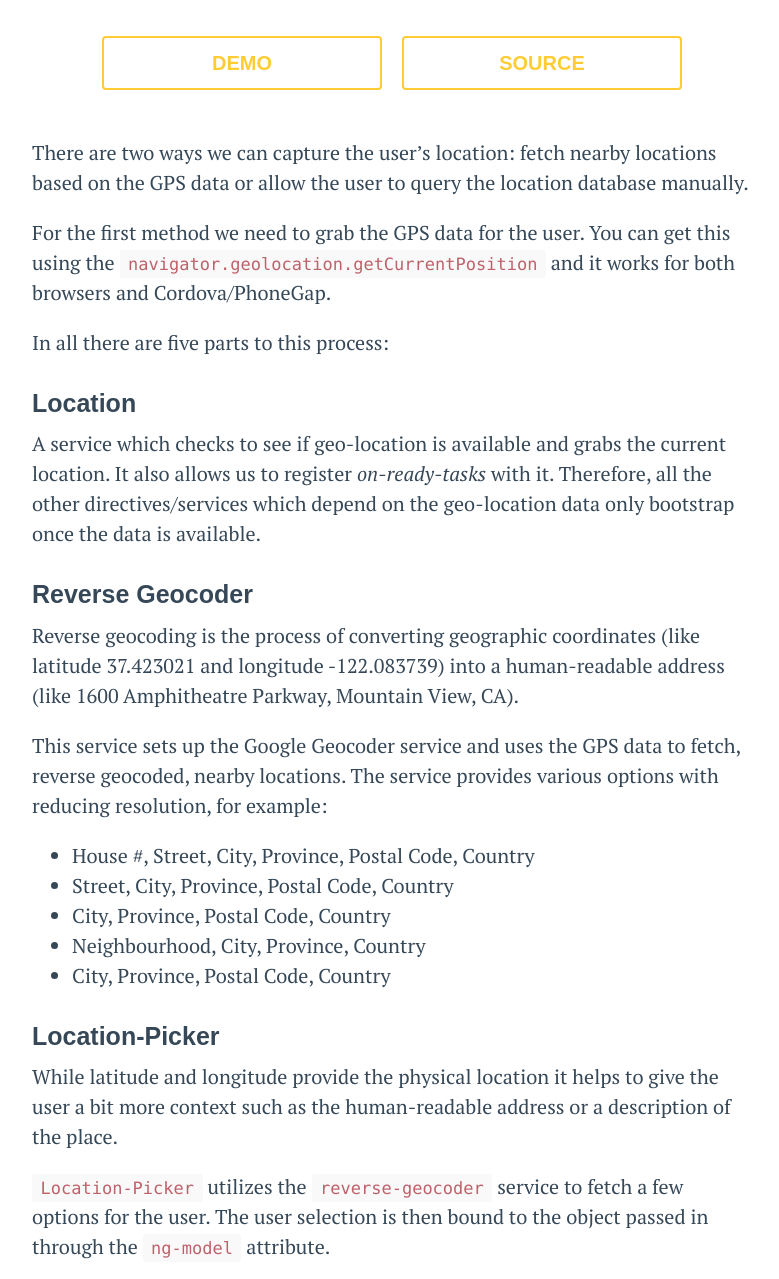
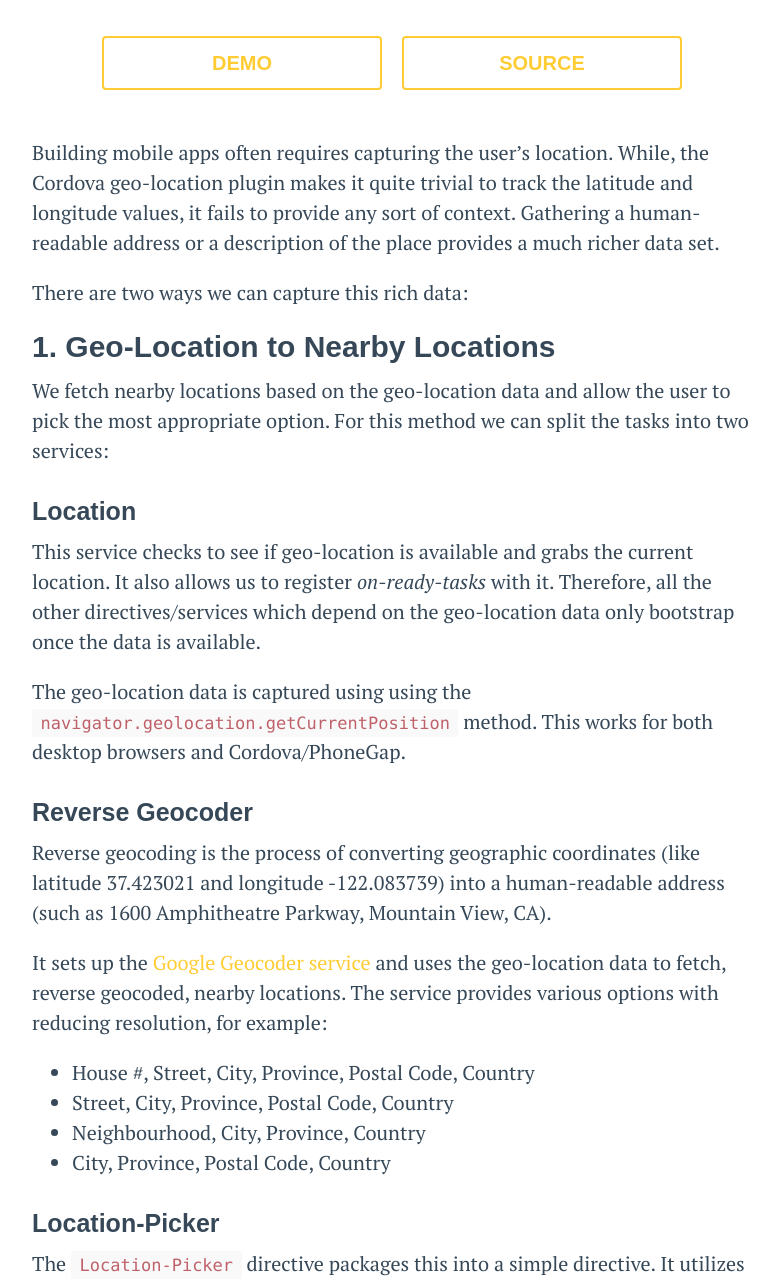
Before and after one commit to winkerVSbecks/le-blog, a Jekyll site: the page built from _posts/2014-10-12-locator.md, in a window 1280 px wide and 1400 px high, scrolled down 353 px, cut to the strip 121-1400 px from the top of the window. Shown: the whole strip, without its empty margins (248-1027 px from the left). Built offline with Jekyll 4.4.1, drawn with Linux system fonts in a browser that asks for light colours; Markdown is read by kramdown in place of the engine named in the settings; some of the changed text lies outside the part shown.

Commit message:
locator draft one

```diff
--- a/_posts/2014-10-12-locator.md
+++ b/_posts/2014-10-12-locator.md
@@ -10,43 +10,47 @@
 
 {% include demo-source.html %}
 
-There are two ways we can capture the user's location: fetch nearby locations based on the GPS data or allow the user to query the location database manually.
+Building mobile apps often requires capturing the user's location. While, the Cordova geo-location plugin makes it quite trivial to track the latitude and longitude values, it fails to provide any sort of context. Gathering a human-readable address or a description of the place provides a much richer data set.
 
-For the first method we need to grab the GPS data for the user. You can get this using the `navigator.geolocation.getCurrentPosition` and it works for both browsers and Cordova/PhoneGap.
+There are two ways we can capture this rich data:
 
-In all there are five parts to this process:
+## 1. Geo-Location to Nearby Locations
+We fetch nearby locations based on the geo-location data and allow the user to pick the most appropriate option. For this method we can split the tasks into two services:
 
 ### Location
-A service which checks to see if geo-location is available and grabs the current location. It also allows us to register *on-ready-tasks* with it. Therefore, all the other directives/services which depend on the geo-location data only bootstrap once the data is available.
+This service checks to see if geo-location is available and grabs the current location. It also allows us to register *on-ready-tasks* with it. Therefore, all the other directives/services which depend on the geo-location data only bootstrap once the data is available.
+
+The geo-location data is captured using using the `navigator.geolocation.getCurrentPosition` method. This works for both desktop browsers and Cordova/PhoneGap.
 
 ### Reverse Geocoder
-Reverse geocoding is the process of converting geographic coordinates (like latitude 37.423021 and longitude -122.083739) into a human-readable address (like 1600 Amphitheatre Parkway, Mountain View, CA).
+Reverse geocoding is the process of converting geographic coordinates (like latitude 37.423021 and longitude -122.083739) into a human-readable address (such as 1600 Amphitheatre Parkway, Mountain View, CA).
 
-This service sets up the Google Geocoder service and uses the GPS data to fetch, reverse geocoded, nearby locations. The service provides various options with reducing resolution, for example:
+It sets up the [Google Geocoder service](https://developers.google.com/maps/documentation/geocoding/) and uses the geo-location data to fetch, reverse geocoded, nearby locations. The service provides various options with reducing resolution, for example:
 
 - House #, Street, City, Province, Postal Code, Country
 - Street, City, Province, Postal Code, Country
-- City, Province, Postal Code, Country
 - Neighbourhood, City, Province, Country
 - City, Province, Postal Code, Country
 
 ### Location-Picker
-While latitude and longitude provide the physical location it helps to give the user a bit more context such as the human-readable address or a description of the place.
-
-`Location-Picker` utilizes the `reverse-geocoder` service to fetch a few options for the user. The user selection is then bound to the object passed in through the `ng-model` attribute.
+The `Location-Picker` directive packages this into a simple directive. It utilizes the `reverse-geocoder` service to fetch a set of options for the user. The user selection is then bound to the object passed in through the `ng-model` attribute.
 
 {% highlight html %}
-<!-- Requires access to the user's GPS -->
+<!-- Requires access to the user's geo-location data -->
 <location-lookup
     ng-model="lookedUpLocation"
     limit-to="4"></location-lookup>
 {% endhighlight %}
 
+
+## 2. Manually Query the Location Database
+The second method is to allow the user to query the location database manually. In this case we use a set of nested directives and the [Google Auto-complete service](https://developers.google.com/maps/documentation/javascript/examples/places-autocomplete).
+
 ### Location-Predictions
-It's a directive that generates a search box and sets up the Google Auto-complete service. The auto-complete service fetches predictions based on the user entered query string.
+It's a directive that generates a search box and sets up the Google Auto-complete service. The auto-complete service fetches predictions based on the user submitted query string.
 
 ### Location-Lookup
-This directive uses the `predictions` service to display a list of locations for the user to pick from. Once the user picks a location it uses the Google Places service to fetch the geo-location data for it.
+The results from `location-predictions` directive are passed into this directive. Which in turn displays them as a list for the user to pick from. Once the user picks a location it uses the [Google Places service](https://developers.google.com/places/documentation/) to fetch the geo-location data for it.
 
 {% highlight html %}
 <!-- Requires user to enter a query -->
@@ -55,11 +59,12 @@
     limit-to="5"></location-picker>
 {% endhighlight %}
 
-The directives are fairly straight forward to use. They essentially behave as a `<select>`. The selection is captured using `ng-model`. Optionally you can limit the number of choices by using the `limit-to` attribute.
+## Usage
+Both directives are fairly straight forward to use. They essentially behave as a `<select>` element. The selection is captured using `ng-model`. Optionally you can limit the number of choices by using the `limit-to` attribute.
 
 The selection returns the following data:
 
-{% highlight html %}
+{% highlight js %}
 {
     name: 'Mountain View',
     description: 'Mountain View, CA, United States',
```
